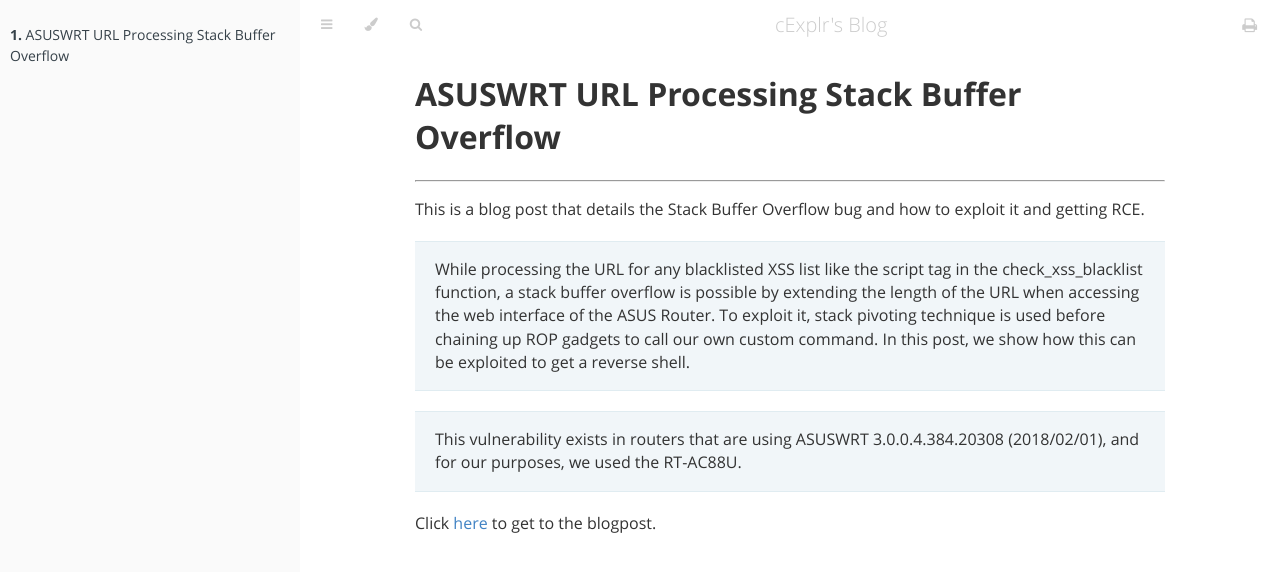
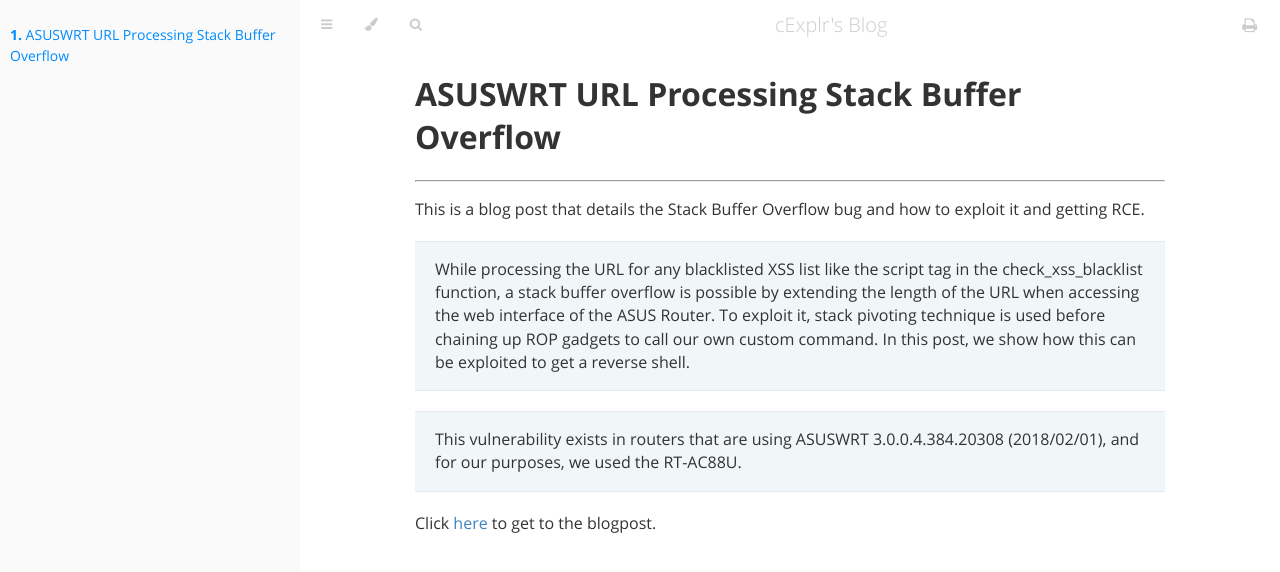
Before and after one commit to cExplr/cexplr.github.io, a plain HTML site: page index.html in a window 1280 px wide. Drawn offline with Linux system fonts and the light colour scheme.

Commit message:
Created index.html

```diff
--- a/index.html
+++ b/index.html
@@ -93,7 +93,7 @@
 
         <nav id="sidebar" class="sidebar" aria-label="Table of contents">
             <div class="sidebar-scrollbox">
-                <ol class="chapter"><li class="chapter-item expanded "><a href="1_ASUSWRT_3_0_0_4_384_20308.html"><strong aria-hidden="true">1.</strong> ASUSWRT URL Processing Stack Buffer Overflow</a></li></ol>
+                <ol class="chapter"><li class="chapter-item expanded "><a href="1_ASUSWRT_3_0_0_4_384_20308.html" class="active"><strong aria-hidden="true">1.</strong> ASUSWRT URL Processing Stack Buffer Overflow</a></li></ol>
             </div>
             <div id="sidebar-resize-handle" class="sidebar-resize-handle"></div>
         </nav>
```
